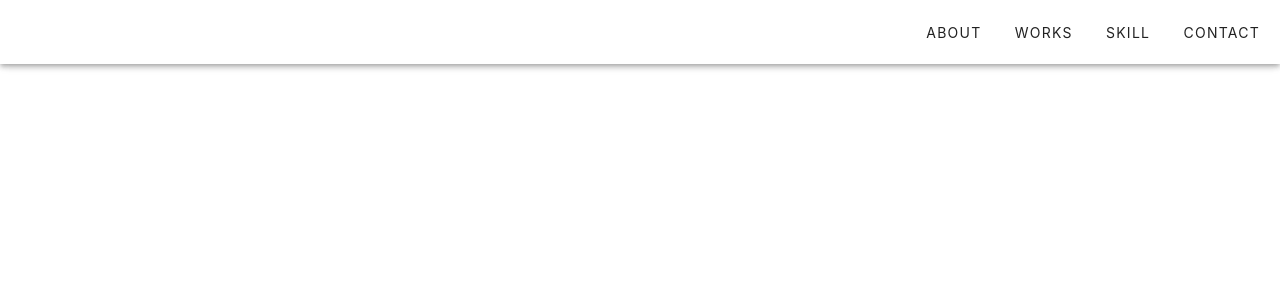
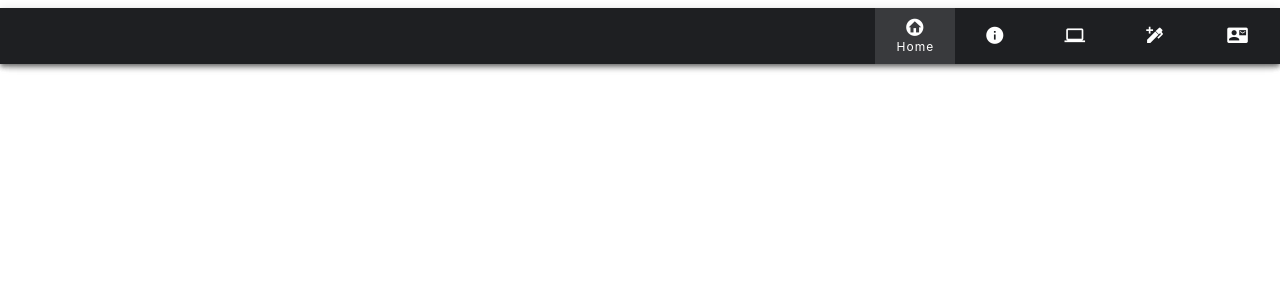
Before and after one commit to Kenshin0011/my-homepage, a Vue app: page / in a window 1280 px wide. Shown: the top 300 px of the page. Built offline with nearby package versions, Linux system fonts and the light colour scheme.

Commit message:
Headerを編集

```diff
--- a/index.html
+++ b/index.html
@@ -4,7 +4,7 @@
     <meta charset="UTF-8">
     <link rel="icon" href="/my-favicon.jpg">
     <meta name="viewport" content="width=device-width, initial-scale=1.0">
-    <title>Vite App</title>
+    <title>Kenshin's Homepage</title>
   </head>
   <body>
     <div id="app"></div>
--- a/src/App.vue
+++ b/src/App.vue
@@ -15,30 +15,4 @@ export default {
 </script>
 
 <style scoped>
-header {
-  line-height: 1.5;
-}
-
-.logo {
-  display: block;
-  margin: 0 auto 2rem;
-}
-
-@media (min-width: 1024px) {
-  header {
-    display: flex;
-    place-items: center;
-    padding-right: calc(var(--section-gap) / 2);
-  }
-
-  .logo {
-    margin: 0 2rem 0 0;
-  }
-
-  header .wrapper {
-    display: flex;
-    place-items: flex-start;
-    flex-wrap: wrap;
-  }
-}
 </style>
--- a/src/components/HeaderComponent.vue
+++ b/src/components/HeaderComponent.vue
@@ -1,14 +1,56 @@
 <template>
   <v-app-bar>
-    <v-spacer></v-spacer>
-    <v-btn text @click="$emit('navigate', 'about')">About</v-btn>
-    <v-btn text @click="$emit('navigate', 'works')">Works</v-btn>
-    <v-btn text @click="$emit('navigate', 'skill')">Skill</v-btn>
-    <v-btn text @click="$emit('navigate', 'contact')">Contact</v-btn>
+    <v-bottom-navigation
+        v-model="value"
+        :bg-color="color"
+        mode="shift"
+    >
+
+      <v-spacer></v-spacer>
+      <v-btn @click="$emit('navigate', 'about')">
+        <v-icon>mdi-home-circle</v-icon>
+        <span>Home</span>
+      </v-btn>
+      <v-btn @click="$emit('navigate', 'about')">
+        <v-icon>mdi-information</v-icon>
+        <span>About</span>
+      </v-btn>
+      <v-btn @click="$emit('navigate', 'works')">
+        <v-icon>mdi-laptop</v-icon>
+        <span>Work</span>
+      </v-btn>
+      <v-btn @click="$emit('navigate', 'skill')">
+        <v-icon>mdi-pen-plus</v-icon>
+        <span>Skills</span>
+      </v-btn>
+      <v-btn @click="$emit('navigate', 'contact')">
+        <v-icon>mdi-card-account-mail</v-icon>
+        <span>Contact</span>
+      </v-btn>
+    </v-bottom-navigation>
   </v-app-bar>
 </template>
 
 <script>
+export default {
+  data() {
+    return {
+      value: 0
+    }
+  },
+  computed: {
+    color () {
+      switch (this.value) {
+        case 0: return '#1E1F22'
+        case 1: return 'teal'
+        case 2: return 'brown'
+        case 3: return 'indigo'
+        case 4: return 'blue-grey'
+        default: return 'blue-grey'
+      }
+    },
+  },
+}
 </script>
 
 <style scoped>
```
